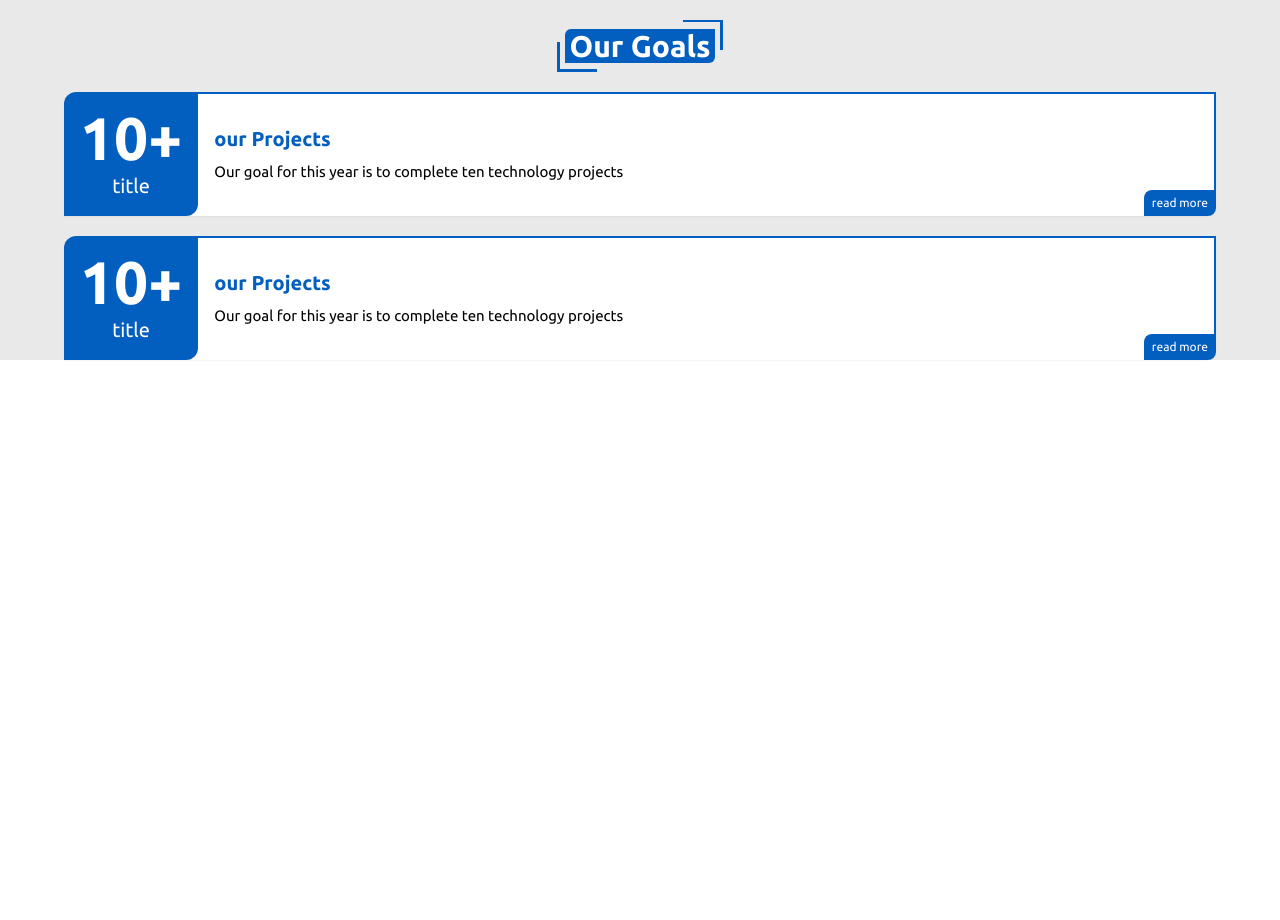
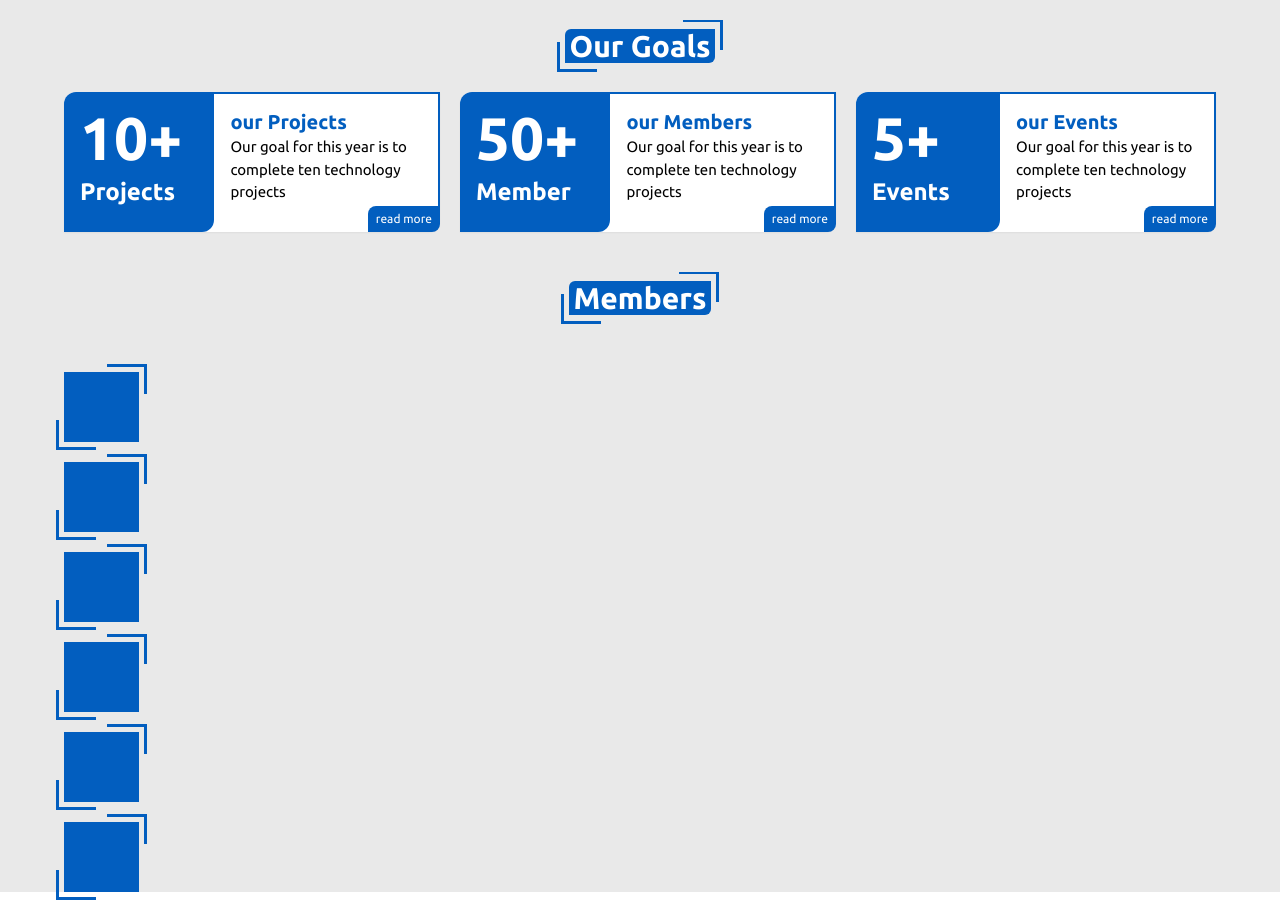
Before and after one commit to Becherair-Abdellah/CNTIC, a React (Vite) app: page /home in a window 1280 px wide. Before the commit the page ends 800 px from the top, so only its background shows below. Built offline with nearby package versions, Linux system fonts and the light colour scheme.

Commit message:
accomplished our goals components

```diff
--- a/src/components/homeComponenets/Card.jsx
+++ b/src/components/homeComponenets/Card.jsx
@@ -1,28 +1,27 @@
-import React from 'react'
+import React from "react";
 
-function Card({title,nbr,description,subject}) {
+function Card({ title, nbr, description, subject }) {
   return (
-      <div className="flex items-center gap-4 bg-white rounded-tl-xl rounded-br-xl shadow-sm relative">
+    <div className="grid grid-cols-2 lg:grid-cols-customXl sm:grid-cols-custom md:grid-cols-customMd bg-white rounded-tl-xl rounded-br-xl shadow-sm relative">
+      {/* spans */}
+      <span className="w-[90%] h-[1.7px] absolute top-0 right-0 bg-primaryColor"></span>
+      <span className="w-[2px] h-[90%] absolute top-0 right-0 bg-primaryColor"></span>
+      {/* big title  */}
+      <div className=" bg-primaryColor  rounded-tl-xl rounded-br-xl p-4">
+        <h1 className="text-white font-bold text-6xl">{nbr}+</h1>
+        <h2 className="text-white text-2xl font-semibold my-2 text-start ">{title}</h2>
+      </div>
+      {/* info  */}
+      <div className="p-4">
+        <h3 className="font-bold text-primaryColor text-xl">{subject}</h3>
+        <p className="text-[15px]">{description}</p>
+        <div className="bg-primaryColor text-white  text-[12px] w-fit p-1 px-2 rounded-tl-lg rounded-br-lg cursor-pointer absolute right-0 bottom-0">
+          <a href="">read more</a>
+        </div>
+      </div>
 
-
-        <span className='w-[90%] h-[1.7px] absolute top-0 right-0 bg-primaryColor'></span>
-        <span className='w-[2px] h-[90%] absolute top-0 right-0 bg-primaryColor'></span>
-          <div className=" bg-primaryColor flex flex-col gap-1 p-4 rounded-tl-xl rounded-br-xl">
-
-       <h1 className='text-white font-bold text-6xl'>{nbr}+</h1>
-        <h2 className='text-white text-xl text-center '>title</h2>
     </div>
-
-
-    <div className="flex flex-col gap-2 ">
-        <h3 className='font-bold text-primaryColor text-xl'>{subject}</h3>
-        <p className='text-[15px]'>{description}</p>
-        <div className='bg-primaryColor text-white  text-[12px] w-fit p-1 px-2 rounded-tl-lg rounded-br-lg cursor-pointer absolute right-0 bottom-0'>
-        <a href="" >read more</a>
-        </div>
-    </div>
-</div>
-  )
+  );
 }
 
-export default Card
+export default Card;
--- a/src/components/homeComponenets/Members.jsx
+++ b/src/components/homeComponenets/Members.jsx
@@ -1,40 +1,24 @@
 import React from "react";
 import Section_header from "./Section_header";
+import Picture from "./Picture";
+import MiniPicture from "./MiniPicture";
 export default function Members() {
+  return (
+    <div className=" mt-10">
+      <Section_header text="Members" />
+      <div className="my-7 flex">
+        <div>
 
-    function BlockOne() {
-        return (
-            <div className=" w-[100px]  h-[100px] bg-primaryColor  rounded-full m-auto mt-[20px] "></div>
-        );
-    }
-    function BlockTwo() {
-        return (
-            <div className=" flex m-auto gap-1 w-fit">
-                <div className=" w-[65px]  h-[65px] bg-primaryColor  rounded-full m-auto mt-[20px] "></div>
-                <div className=" w-[65px]  h-[65px] bg-primaryColor  rounded-full m-auto mt-[20px] "></div>
-                <div className=" w-[65px]  h-[65px] bg-primaryColor  rounded-full m-auto mt-[20px] "></div>
-                <div className=" w-[65px]  h-[65px] bg-primaryColor  rounded-full m-auto mt-[20px] "></div>
-            </div>
-        );
-
-    }
-    function BlockThree() {
-        return (
-            <div className=" flex items-center justify-center w-fit m-auto gap-2">
-                <div className=" w-[50px]  h-[50px] bg-primaryColor  rounded-full m-auto mt-[20px] "></div>
-                <div className=" w-[50px]  h-[50px] bg-primaryColor  rounded-full m-auto mt-[20px] "></div>
-                <div className=" w-[50px]  h-[50px] bg-primaryColor  rounded-full m-auto mt-[20px] "></div>
-                <div className=" w-[50px]  h-[50px] bg-primaryColor  rounded-full m-auto mt-[20px] "></div>
-                <div className=" w-[50px]  h-[50px] bg-primaryColor  rounded-full m-auto mt-[20px] "></div>
-            </div>
-        );
-    }
-    return (
-        <div className=" mt-10">
-            <Section_header text="Members" />
-            <BlockOne />
-            <BlockTwo />
-            <BlockThree />
         </div>
-    );
+        <div>
+          <MiniPicture />
+          <MiniPicture />
+          <MiniPicture />
+          <MiniPicture />
+          <MiniPicture />
+          <MiniPicture />
+        </div>
+      </div>
+    </div>
+  );
 }
--- /dev/null
+++ b/src/components/homeComponenets/MiniPicture.jsx
@@ -0,0 +1,16 @@
+import React from "react";
+// import img from '../../assets/pic.jpg'
+function MiniPicture() {
+  return (
+    <div className=" w-[75px]  h-[70px] bg-primaryColor m-auto mt-[20px] relative ">
+        {/* <img src={img} alt="" /> */}
+      <span className="w-[40px] h-[3px] absolute top-[-.5rem] right-[-.5rem] bg-primaryColor"></span>
+      <span className="w-[3px] h-[30px] absolute top-[-.5rem] right-[-.5rem] bg-primaryColor"></span>
+
+      <span className="w-[40px] h-[3px] absolute bottom-[-.5rem] left-[-.5rem] bg-primaryColor"></span>
+      <span className="w-[3px] h-[30px] absolute bottom-[-.5rem] left-[-.5rem] bg-primaryColor"></span>
+    </div>
+  );
+}
+
+export default MiniPicture;
--- a/src/components/homeComponenets/OurGoals.jsx
+++ b/src/components/homeComponenets/OurGoals.jsx
@@ -5,10 +5,10 @@ export default function OurGoals() {
     return (
         <div className=" pt-5">
             <Section_header text="Our Goals" />
-            <div className="my-5 flex flex-col gap-5">
+            <div className="my-5 flex flex-col lg:flex-row gap-5">
                 <Card title="Projects" nbr="10" subject="our Projects" description="Our goal for this year is to complete ten technology projects" />
-                <Card title="Projects" nbr="10" subject="our Projects" description="Our goal for this year is to complete ten technology projects" />
-
+                <Card title="Member" nbr="50" subject="our Members" description="Our goal for this year is to complete ten technology projects" />
+                <Card title="Events" nbr="5" subject="our Events" description="Our goal for this year is to complete ten technology projects" />
             </div>
         </div>
     );
--- /dev/null
+++ b/src/components/homeComponenets/Picture.jsx
@@ -0,0 +1,16 @@
+import React from "react";
+// import img from '../../assets/pic.jpg'
+function Picture() {
+  return (
+    <div className=" w-[150px]  h-[140px] bg-primaryColor m-auto mt-[20px] relative ">
+        {/* <img src={img} alt="" /> */}
+      <span className="w-[40px] h-[3px] absolute top-[-.5rem] right-[-.5rem] bg-primaryColor"></span>
+      <span className="w-[3px] h-[80px] absolute top-[-.5rem] right-[-.5rem] bg-primaryColor"></span>
+
+      <span className="w-[40px] h-[3px] absolute bottom-[-.5rem] left-[-.5rem] bg-primaryColor"></span>
+      <span className="w-[3px] h-[80px] absolute bottom-[-.5rem] left-[-.5rem] bg-primaryColor"></span>
+    </div>
+  );
+}
+
+export default Picture;
--- a/src/components/pages/Home.jsx
+++ b/src/components/pages/Home.jsx
@@ -10,8 +10,8 @@ function Home() {
       {/* header */}
       {/* our golas */}
       <OurGoals />
-      {/* <Members /> */}
-      {/* <Qoute /> */}
+      <Members />
+      {/* <Qoute />  */}
       {/* members */}
       {/* quote */}
       {/* footer */}
--- a/tailwind.config.js
+++ b/tailwind.config.js
@@ -13,6 +13,11 @@ export default {
         },
         fontFamily : {
             ubuntu : ["Ubuntu","sans-serif"]
+        },
+        gridTemplateColumns:{
+          custom: '35% auto',
+          customMd: '25% auto',
+          customXl: '40% auto',
         }
       },
     },
```
Also changed, not shown: src/assets/pic.jpg (added).
